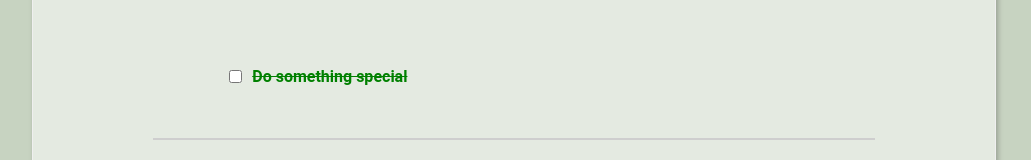
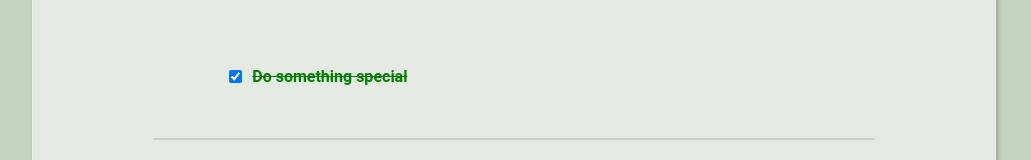
Before and after one commit to Akshay-cita/To-Do, a React (Create React App) app: page / in a window 1280 px wide. Shown: the part 241-401 px from the top of the page, without its empty margins (126-1157 px from the left). Built offline with nearby package versions, Linux system fonts and the light colour scheme.

Commit message:
Style changes

```diff
--- a/src/todolist.js
+++ b/src/todolist.js
@@ -2,7 +2,7 @@ const TodoList = [
     {
         id:1,
         todo: "Do something special",
-        completed:false
+        completed:true
     },
 
     {
```
